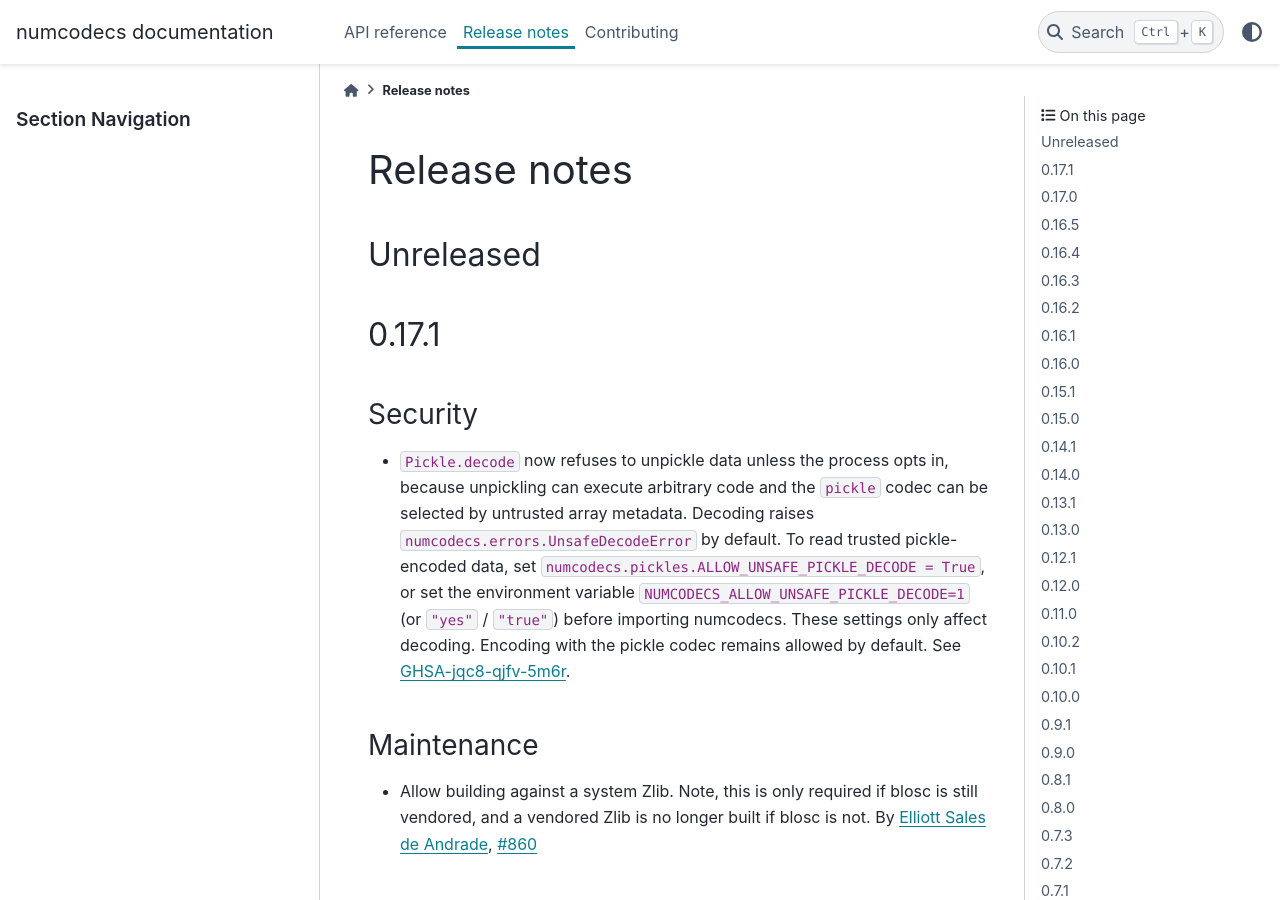
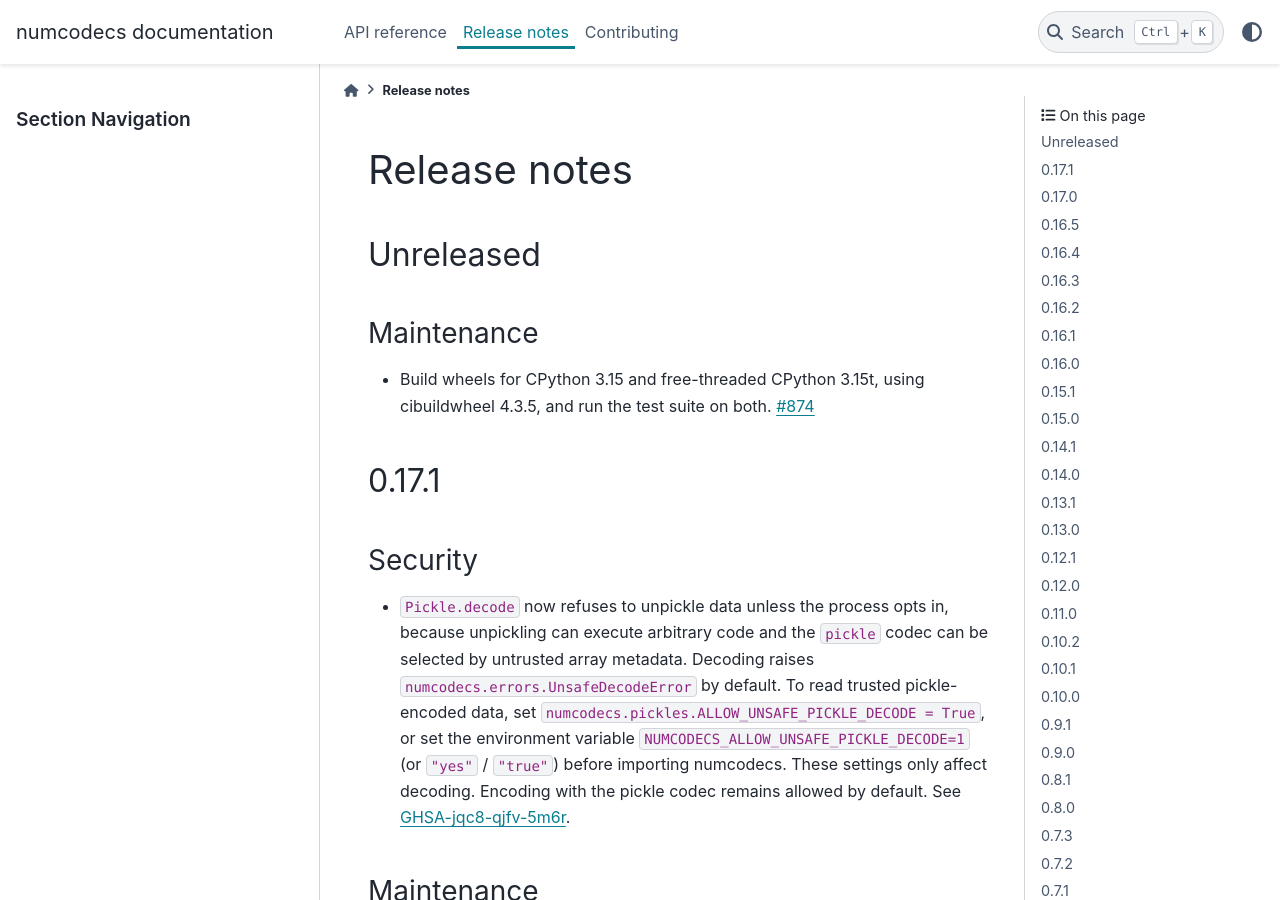
Before and after one commit to zarr-developers/numcodecs, a Sphinx documentation site: the page built from docs/release.md, in a window 1280 px wide and 900 px high. Built offline with Sphinx 7.4.7 and the PyData theme 0.15.4, drawn with Linux system fonts in a browser that asks for light colours; the version number could not be read and is left out.

Commit message:
ci(wheels): build CPython 3.15 and 3.15t wheels (#887)
* ci(wheels): build CPython 3.15 and 3.15t wheels

Bump cibuildwheel to v4.3.5, which ships the final CPython 3.15 release,
and add cp315-* and cp315t-* to CIBW_BUILD. Drop CIBW_ENABLE:
cpython-freethreading, which cibuildwheel 4 removed; 3.14t+ free-threaded
builds no longer need it.

Assisted-by: ClaudeCode:claude-opus-5-5
Co-Authored-By: Claude Opus 5.5 <noreply@anthropic.com>

* ci: test on CPython 3.15 and 3.15t, pin cibuildwheel by SHA

Add 3.15 and 3.15t to the test matrix. pcodec and zfpy publish no cp315
wheels yet, so the 3.15 job installs without them, alongside the existing
free-threaded subset. Pin pypa/cibuildwheel to the v4.3.5 commit SHA.

Closes #874

Assisted-by: ClaudeCode:claude-opus-5-5
Co-Authored-By: Claude Opus 5.5 <noreply@anthropic.com>

---------

Co-authored-by: Claude Opus 5.5 <noreply@anthropic.com>

```diff
--- a/docs/release.md
+++ b/docs/release.md
@@ -13,6 +13,11 @@
 (unreleased)=
 
 ## Unreleased
+
+### Maintenance
+
+* Build wheels for CPython 3.15 and free-threaded CPython 3.15t, using cibuildwheel 4.3.5,
+  and run the test suite on both. {issue}`874`
 
 (release_0.17.1)=
 
```
Also changed, not shown: 2 other files.
